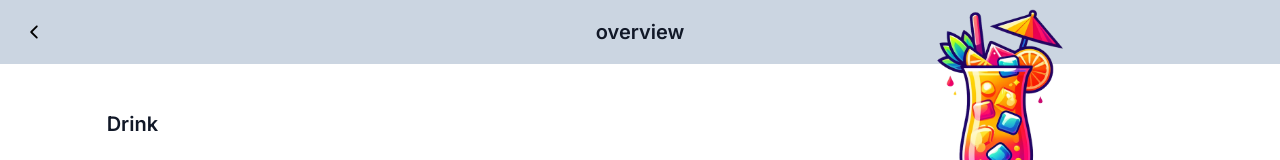
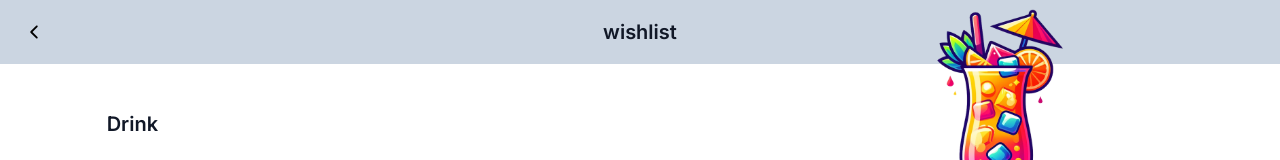
Before and after one commit to j-eick/pos-restaurant, a Next.js app: page /menu/order in a window 1280 px wide. Shown: the top 160 px of the page. Built offline with nearby package versions, Linux system fonts and the light colour scheme.

Commit message:
minor changes

```diff
--- a/app/menu/order/page.tsx
+++ b/app/menu/order/page.tsx
@@ -22,7 +22,7 @@ export default function CustomerOrders() {
           <IoIosArrowBack className="text-lg" />
         </LinkCo>
         <Text tag="h1" size="lg" weight="semibold">
-          overview
+          wishlist
         </Text>
       </header>
       <OrderList />
@@ -33,7 +33,6 @@ export default function CustomerOrders() {
           </Text>
           <LuConciergeBell className="scale-[130%]" />
         </LinkCo>
-        {/* <Button type="regular" onClick={placeOrderHandler} className="mx-auto my-0 flex items-center gap-2"></Button> */}
       </div>
     </main>
   );
--- a/app/menu/page.tsx
+++ b/app/menu/page.tsx
@@ -31,7 +31,7 @@ export default function Menu() {
     <main className="relative">
       <Heading />
       <SideMenu isOpen={isMenuOpen} inView={inView} highlight={visibleSection} />
-      <div className="pt-40 pb-20 px-6 flex flex-col items-center bg-primary-lightGray">
+      <div className="pt-40 pb-20 px-6 flex flex-col items-center ">
         <section className="w-full text-center">
           {selectedCategory === "" && (
             <div className=" bg-red-400">
```
